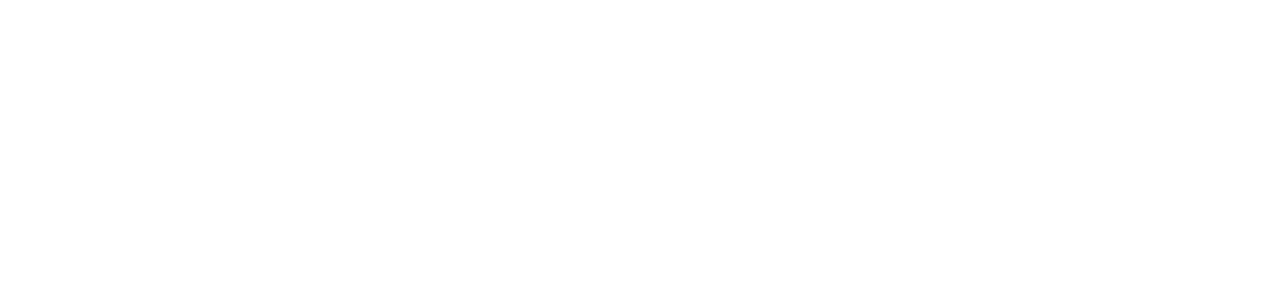
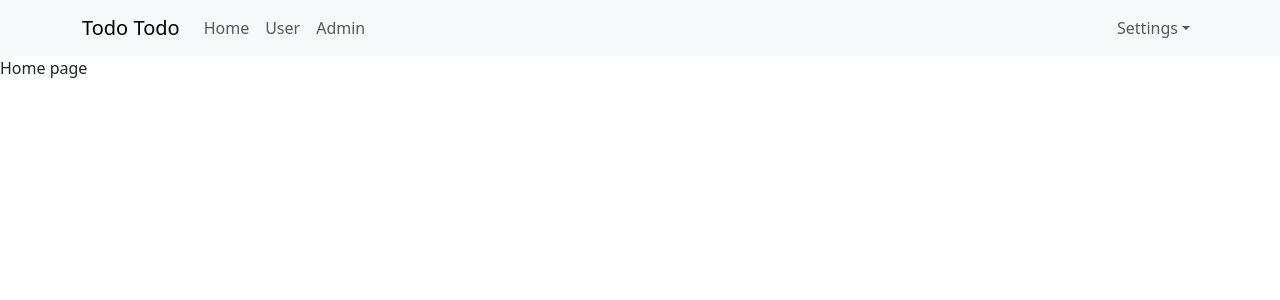
Before and after one commit to fantasiaferver/udemy-react-ultimate, a React (Create React App) app in the folder base-react-redux/: page /home in a window 1280 px wide. Before the commit this address had no page. Shown: the top 300 px of the page. Built offline with nearby package versions, Linux system fonts and the light colour scheme.

Commit message:
nested routes

```diff
--- a/base-react-redux/src/App.js
+++ b/base-react-redux/src/App.js
@@ -4,7 +4,7 @@
 import { increaseCounter, decreaseCounter } from './redux/action/counterAction';
 import React from 'react';
 import Header from './components/header/Header';
-import { Link } from "react-router-dom";
+import { Link, Outlet } from "react-router-dom";
 // class App extends React.Component {
 //   render() {
 //     return (
@@ -38,14 +38,16 @@
 
   return (
     <div className="app-container">
-      <Header />
-      <div>
-        Link tinh
+      <div className='header-container'>
+        <Header />
       </div>
-      <button><Link to={`/users`}>User page</Link></button>
-      <button><Link to={`/admins`}>Admin page</Link></button>
-      <div>
 
+      <div className='main-container'>
+        <div className='sidenav-container'></div>
+      </div>
+
+      <div className='app-container'>
+        <Outlet />
       </div>
     </div>
   );
--- a/base-react-redux/src/components/home/Home.js
+++ b/base-react-redux/src/components/home/Home.js
@@ -0,0 +1,9 @@
+const Home = () => {
+    return (
+        <div>
+            Home page
+        </div>
+    )
+}
+
+export default Home
--- a/base-react-redux/src/index.js
+++ b/base-react-redux/src/index.js
@@ -12,16 +12,18 @@
 } from "react-router-dom";
 import User from './components/user/User';
 import Admin from './components/admin/Admin';
+import Home from './components/home/Home';
 
 const root = ReactDOM.createRoot(document.getElementById('root'));
 root.render(
   <Provider store={store}>
     <BrowserRouter>
       <Routes>
-        <Route path="" element={<App />} />
-        {/* <Route path="/home" element = {<Home/>}/> */}
-        <Route path="users" element={<User />} />
-        <Route path="admins" element={<Admin />} />
+        <Route path="" element={<App />}>
+          <Route path="home" element={<Home />} />
+          <Route path="users" element={<User />} />
+          <Route path="admins" element={<Admin />} />
+        </Route>
       </Routes>
     </BrowserRouter>
   </Provider>
```
